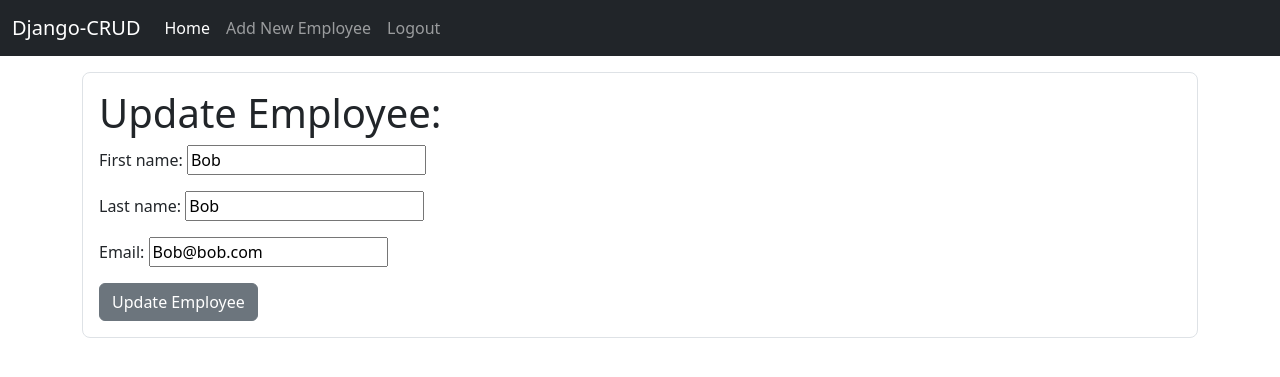
After one commit to kotala-sudo/djang-crud-section-11am, a Django app: page /update/1/ in a window 1280 px wide. The commit adds this page. Shown: the top 377 px of the page. Run offline with Django 5.2, Linux system fonts and the light colour scheme; a user stored in the database is signed in; data comes from the database, SQL or seed files in the repository; both versions use the stored data as it was after the commit.

Commit message:
Added the last two operations of CRUD - Create and Update

```diff
--- /dev/null
+++ b/website/forms.py
@@ -0,0 +1,8 @@
+from django import forms
+from .models import Employee
+
+class AddEmployeeForm(forms.ModelForm):
+
+    class Meta:
+        model = Employee
+        fields = "__all__"
--- a/website/templates/website/employee.html
+++ b/website/templates/website/employee.html
@@ -11,6 +11,7 @@
             <p class="card-text"><strong>Email:</strong>{{emp.email}}</p>
             <a href="{% url 'home' %}" class="btn btn-secondary">Back</a>
             <a href="{% url 'delete' emp.pk %}" class="btn btn-danger">Delete</a>
+            <a href="{% url 'update' emp.pk %}" class="btn btn-primary">Update</a>
         </div>
 </div>
     </div>
--- a/website/templates/website/navbar.html
+++ b/website/templates/website/navbar.html
@@ -19,6 +19,9 @@
         </li>
         {% if user.is_authenticated %}
           <li class="nav-item">
+            <a class="nav-link" href="{% url 'add_employee' %}">Add New Employee</a>
+          </li>
+          <li class="nav-item">
             <a class="nav-link" href="{% url 'logout' %}">Logout</a>
           </li>
         {% else %}
--- /dev/null
+++ b/website/templates/website/update_employee.html
@@ -0,0 +1,17 @@
+{% extends 'website/base.html' %}
+
+{% block title %}Update Employee {% endblock title %}
+
+{% block content %}
+<div class="container mt-3 p-3 border rounded-3 ">
+    <h1>Update Employee:</h1>
+    <form method="POST" action="">
+        {% csrf_token %}
+        <div>
+            {{form.as_p}}
+        </div>
+        <button type="submit" class="btn btn-secondary">Update Employee</button>
+    </form>
+</div>
+
+{% endblock %}
--- a/website/urls.py
+++ b/website/urls.py
@@ -6,5 +6,7 @@ urlpatterns = [
     path('login/', views.login_user, name='login'),
     path('logout/', views.logout_user, name='logout'),
     path('employee/<int:pk>/', views.employee_view, name="employee_detail"),
-    path('delete/<int:pk>/', views.delete, name="delete")
+    path('delete/<int:pk>/', views.delete, name="delete"),
+    path('add_employee/', views.add_employee, name='add_employee'),
+    path('update/<int:pk>/', views.update_employee, name="update"),
 ]
--- a/website/views.py
+++ b/website/views.py
@@ -2,6 +2,7 @@ from django.shortcuts import render, redirect
 from django.contrib.auth import authenticate, login, logout
 from django.contrib import messages
 from .models import Employee
+from .forms import AddEmployeeForm
 
 # Create your views here.
 
@@ -46,3 +47,30 @@ def delete(request, pk):
     else:
         messages.success(request, 'You need to be logged in delete the employee')
         return redirect('home')
+
+def add_employee(request):
+    form = AddEmployeeForm(request.POST or None)
+    if request.user.is_authenticated:
+        if request.method == "POST":
+            if form.is_valid():
+                form.save()
+                messages.success(request, 'A new employee record was created successfully')
+                return redirect('home')
+        return render(request, 'website/add_employee.html', {'form' : form})
+    else:
+        messages.success(request, 'You have to be logged in to create an employee record')
+        return redirect('home')
+
+def update_employee(request, pk):
+    current_employee = Employee.objects.get(pk=pk)
+    form = AddEmployeeForm(request.POST or None, instance=current_employee)
+    if request.user.is_authenticated:
+        if request.method == "POST":
+            if form.is_valid():
+                form.save()
+                messages.success(request, 'Employee record was updated successfully')
+                return redirect('home')
+        return render(request, 'website/update_employee.html', {'form' : form})
+    else:
+        messages.success(request, 'You have to be logged in to update an employee record')
+        return redirect('home')
```
Also changed, not shown: website/templates/website/add_employee.html (added, +17 -0 lines), db.sqlite3.
